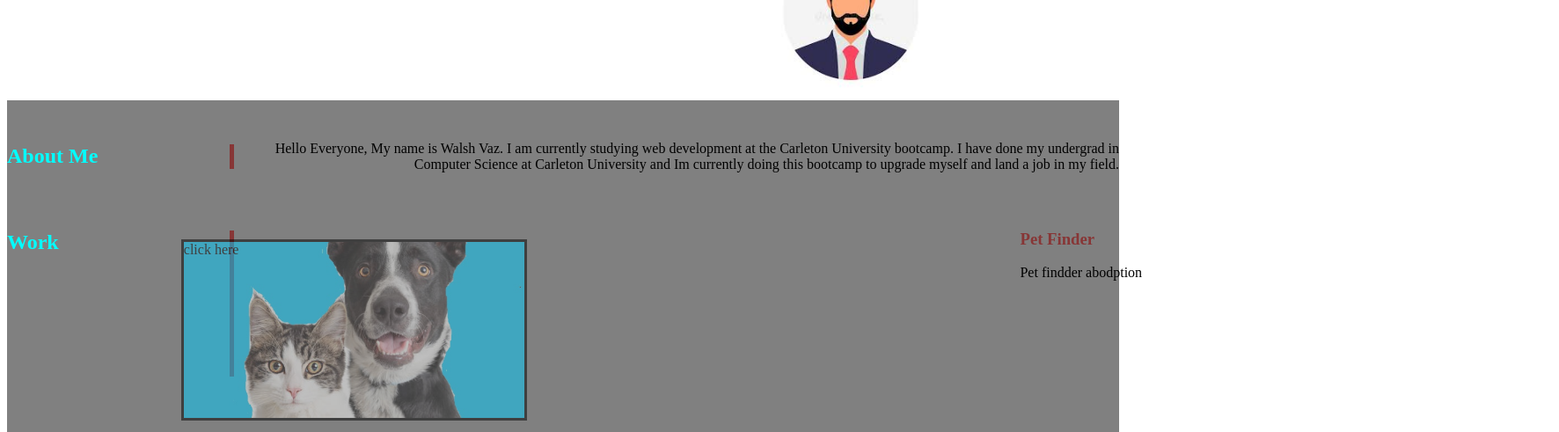
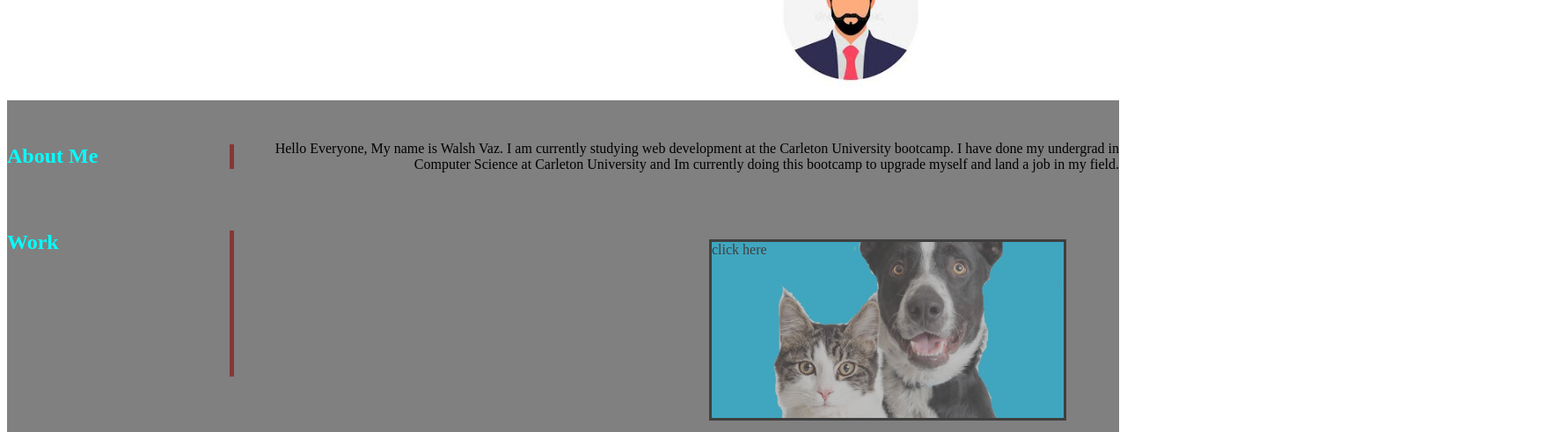
Before and after one commit to Walsh-Vaz/myProfile, a plain HTML site: page myPortfolio.html in a window 1280 px wide. Shown: the part 194-685 px from the top of the page at 88% size, 1772 px wide, since content can reach past the window. Drawn offline with Linux system fonts and the light colour scheme.

Commit message:
updated code

```diff
--- a/assets/style.css
+++ b/assets/style.css
@@ -116,3 +116,13 @@ section p {
     display: flex;
     text-align: right;
 }
+
+@media screen and (max-width:980) {
+
+}
+
+@media screen and (max-width:768) {
+    .AboutMe {
+        flex-direction: column;
+    }
+}
--- a/myPortfolio.html
+++ b/myPortfolio.html
@@ -51,10 +51,6 @@
 
             <a href="https://github.com/JSinc98/Petadoptionassistance.git" class="project PetFinder"> click here</a>
 
-            <div class="workText">
-                <h3> Pet Finder</h3>
-                <p> Pet findder abodption</p>
-            </div>
         </section>
 
         <footer id="Contact" class="AboutMe">
```
